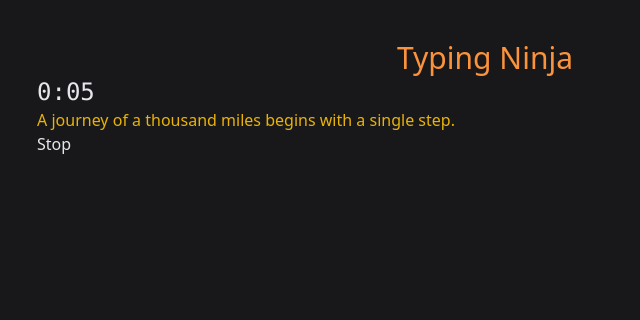
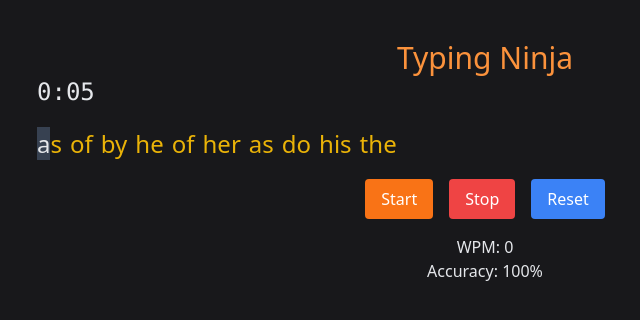
Before and after one commit to Kei-K23/typing-ninja, a SvelteKit app: page / in a window 1280 px wide. Shown: the top 320 px of the page, without its empty margins (155-795 px from the left). Built offline with nearby package versions, Linux system fonts and the light colour scheme.

Commit message:
Refactor the logic for handling user input

```diff
--- a/src/lib/components/text-display.svelte
+++ b/src/lib/components/text-display.svelte
@@ -1,33 +1,48 @@
 <script lang="ts">
 	interface Props {
-		currentText: string;
-		userInputText: string;
+		currentText: string[];
+		userInput: string;
+		currentWordIndex: number;
+		currentCharIndex: number;
 	}
 
-	let { currentText, userInputText }: Props = $props();
+	let { currentText, userInput, currentWordIndex, currentCharIndex }: Props = $props();
 
-	// Reactive derived change every userInputText value change
-	let chars = $derived.by(() => {
-		const chars = currentText.split('').map((char, index) => {
-			if (index >= userInputText.length) {
-				return { char, status: 'pending' };
+	let wordsWithStatus = $derived.by(() => {
+		return currentText.map((word, wordIndex) => {
+			if (wordIndex < currentWordIndex) {
+				// Completed words
+				return word.split('').map((char) => ({ char, status: 'correct' }));
+			} else if (wordIndex === currentWordIndex) {
+				// Current word
+				return word.split('').map((char, charIndex) => {
+					if (charIndex < currentCharIndex) {
+						return { char, status: userInput[charIndex] === char ? 'correct' : 'incorrect' };
+					} else if (charIndex === currentCharIndex) {
+						return { char, status: 'current' };
+					} else {
+						return { char, status: 'pending' };
+					}
+				});
+			} else {
+				// Pending words
+				return word.split('').map((char) => ({ char, status: 'pending' }));
 			}
-			return {
-				char,
-				status: char === userInputText[index] ? 'correct' : 'incorrect'
-			};
 		});
-
-		return chars;
 	});
 </script>
 
-<div>
-	{#each chars as { char, status }}
-		<span
-			class:text-green-500={status === 'correct'}
-			class:text-red-500={status === 'incorrect'}
-			class:text-yellow-500={status === 'pending'}>{char}</span
-		>
+<div class="mt-4 text-2xl leading-relaxed">
+	{#each wordsWithStatus as word, wordIndex}
+		<span class="mr-2 inline-block">
+			{#each word as { char, status }}
+				<span
+					class:text-green-500={status === 'correct'}
+					class:text-red-500={status === 'incorrect'}
+					class:text-yellow-500={status === 'pending'}
+					class:bg-gray-700={status === 'current'}>{char}</span
+				>
+			{/each}
+		</span>
 	{/each}
 </div>
--- a/src/lib/components/utils/index.ts
+++ /dev/null
@@ -1,4 +0,0 @@
-export const generateRandomText = (texts: string[]) => {
-	const randomIndex = Math.floor(Math.random() * texts.length);
-	return texts[randomIndex];
-};
--- a/src/lib/index.ts
+++ /dev/null
@@ -1 +0,0 @@
-// Generate random text for different level
--- /dev/null
+++ b/src/lib/utils/index.ts
@@ -0,0 +1,39 @@
+const commonWords = [
+	'the',
+	'be',
+	'to',
+	'of',
+	'and',
+	'a',
+	'in',
+	'that',
+	'have',
+	'I',
+	'it',
+	'for',
+	'not',
+	'on',
+	'with',
+	'he',
+	'as',
+	'you',
+	'do',
+	'at',
+	'this',
+	'but',
+	'his',
+	'by',
+	'from',
+	'they',
+	'we',
+	'say',
+	'her',
+	'she'
+];
+
+export const generateRandomText = (count: number = 10) => {
+	return Array.from(
+		{ length: count },
+		() => commonWords[Math.floor(Math.random() * commonWords.length)]
+	);
+};
--- a/src/routes/+page.svelte
+++ b/src/routes/+page.svelte
@@ -1,111 +1,140 @@
 <script lang="ts">
-	import { texts } from '../data/text';
-	import type { GameState } from '../type';
-	import { generateRandomText } from '$lib/components/utils';
+	import { generateRandomText } from '$lib/utils';
 	import TextDisplay from '$lib/components/text-display.svelte';
 	import Timer from '$lib/components/timer.svelte';
 
-	let { isPlaying, currentText, userInputText, wpm, accuracy, errors } = $state<GameState>({
+	let gameState = $state({
 		isPlaying: false,
-		currentText: '',
-		userInputText: '',
+		currentText: [] as string[],
+		currentWordIndex: 0,
+		currentCharIndex: 0,
+		userInput: '',
 		accuracy: 0,
 		wpm: 0,
-		errors: 0
+		errors: 0,
+		timeElapsed: 0
 	});
-	let timeElapsed = $state(0);
-	let timerInterval = $state(0); // Timer interval to clear timer
 
-	export const startTimer = () => {
+	let timerInterval = $state(0);
+
+	const startTimer = () => {
 		timerInterval = setInterval(() => {
-			timeElapsed++;
+			gameState.timeElapsed++;
+			updateWPM();
 		}, 1000);
 	};
 
-	export const stopTimer = () => {
+	const stopTimer = () => {
 		clearInterval(timerInterval);
 	};
 
-	export const resetTimer = () => {
-		timeElapsed = 0;
+	const resetTimer = () => {
+		gameState.timeElapsed = 0;
 		clearInterval(timerInterval);
 	};
 
-	// Start the game state
+	const updateWPM = () => {
+		const minutes = gameState.timeElapsed / 60;
+		const wordsTyped = gameState.currentWordIndex;
+		gameState.wpm = Math.round(wordsTyped / minutes);
+	};
+
 	const startGame = () => {
-		currentText = generateRandomText(texts['beginner']);
-		isPlaying = true;
-		userInputText = '';
+		gameState.currentText = generateRandomText();
+		gameState.isPlaying = true;
+		gameState.userInput = '';
+		gameState.currentWordIndex = 0;
+		gameState.currentCharIndex = 0;
+		gameState.errors = 0;
+		gameState.accuracy = 100;
 		startTimer();
 	};
 
 	const stopGame = () => {
-		isPlaying = false;
+		gameState.isPlaying = false;
 		stopTimer();
 	};
 
 	const resetGame = () => {
-		userInputText = '';
-		accuracy = 0;
-		wpm = 0;
-		errors = 0;
+		stopGame();
 		resetTimer();
-		isPlaying = false;
+		gameState = {
+			...gameState,
+			userInput: '',
+			currentWordIndex: 0,
+			currentCharIndex: 0,
+			accuracy: 100,
+			wpm: 0,
+			errors: 0
+		};
 	};
 
 	function onHandleUserInputKeyDown(e: KeyboardEvent) {
-		// Return if the game is not playing
-		if (!isPlaying) return;
+		if (!gameState.isPlaying) return;
 
-		// Detect the actual character typed, handling Shift and other modifier keys
-		let inputChar = e.key;
+		const key = e.key;
+		const currentWord = gameState.currentText[gameState.currentWordIndex];
 
-		// If the key is a single character (letters, numbers, symbols), handle case mapping
-		if (inputChar.length === 1) {
-			// If Shift is held, keep the character as uppercase; otherwise, make it match the actual intended case
-			if (!e.shiftKey) {
-				inputChar = inputChar.toLowerCase();
+		if (key === ' ') {
+			if (gameState.userInput.trim() === currentWord) {
+				gameState.currentWordIndex++;
+				gameState.currentCharIndex = 0;
+				gameState.userInput = '';
+
+				if (gameState.currentWordIndex >= gameState.currentText.length) {
+					stopGame();
+				}
+			} else {
+				gameState.errors++;
 			}
-			// Append the character to user input
-			userInputText += inputChar;
-
-			// Update accuracy and errors
-			const targetChar = currentText[userInputText.length - 1];
-			if (inputChar === targetChar) {
-				// Correct input, no action needed
+		} else if (key.length === 1) {
+			const expectedChar = currentWord[gameState.currentCharIndex];
+			if (key === expectedChar) {
+				gameState.currentCharIndex++;
 			} else {
-				// Increment errors if the character doesn't match
-				errors++;
+				gameState.errors++;
 			}
-
-			// Check if user has completed the text
-			if (userInputText.length === currentText.length) {
-				stopGame();
+			gameState.userInput += key;
+		} else if (key === 'Backspace') {
+			if (gameState.currentCharIndex > 0) {
+				gameState.currentCharIndex--;
 			}
+			gameState.userInput = gameState.userInput.slice(0, -1);
 		}
 
-		// If the key is "Backspace", allow deletion from user input
-		if (e.key === 'Backspace') {
-			userInputText = userInputText.slice(0, -1);
-		}
+		updateAccuracy();
 	}
 
-	// Init the game
+	function updateAccuracy() {
+		const totalChars =
+			gameState.currentText.slice(0, gameState.currentWordIndex).join(' ').length +
+			gameState.currentCharIndex;
+		gameState.accuracy = Math.round(((totalChars - gameState.errors) / totalChars) * 100);
+	}
+
+	// Initialize the game
 	startGame();
-	$inspect(userInputText);
-	$effect(() => {
-		if (currentText.trim() === userInputText.trim()) {
-			stopGame();
-		}
-	});
 </script>
 
 <main class="h-full bg-zinc-900 pt-10 text-gray-200">
 	<div class="mx-auto max-w-4xl">
 		<h1 class="text-center text-3xl text-orange-400">Typing Ninja</h1>
-		<Timer {timeElapsed} {timerInterval} />
-		<TextDisplay {currentText} {userInputText} />
-		<button onclick={stopGame}>Stop</button>
+		<Timer timeElapsed={gameState.timeElapsed} {timerInterval} />
+		<TextDisplay
+			currentText={gameState.currentText}
+			userInput={gameState.userInput}
+			currentWordIndex={gameState.currentWordIndex}
+			currentCharIndex={gameState.currentCharIndex}
+		/>
+		<div class="mt-4 flex justify-center space-x-4">
+			<button class="rounded bg-orange-500 px-4 py-2 text-white" onclick={startGame}>Start</button>
+			<button class="rounded bg-red-500 px-4 py-2 text-white" onclick={stopGame}>Stop</button>
+			<button class="rounded bg-blue-500 px-4 py-2 text-white" onclick={resetGame}>Reset</button>
+		</div>
+		<div class="mt-4 text-center">
+			<p>WPM: {gameState.wpm}</p>
+			<p>Accuracy: {gameState.accuracy}%</p>
+		</div>
 	</div>
 </main>
 
--- a/src/type.ts
+++ b/src/type.ts
@@ -1,8 +1,10 @@
 export type GameState = {
 	isPlaying: boolean;
-	currentText: string;
+	currentText: string[];
 	userInputText: string;
+	currentIndex: number;
 	wpm: number;
 	accuracy: number;
 	errors: number;
+	timeElapsed: number;
 };
```
